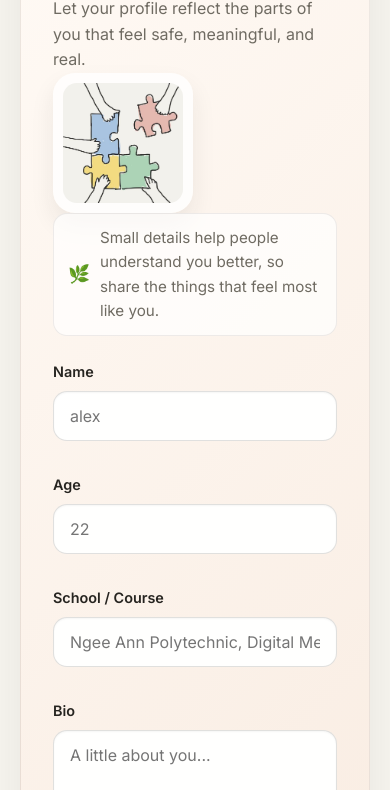
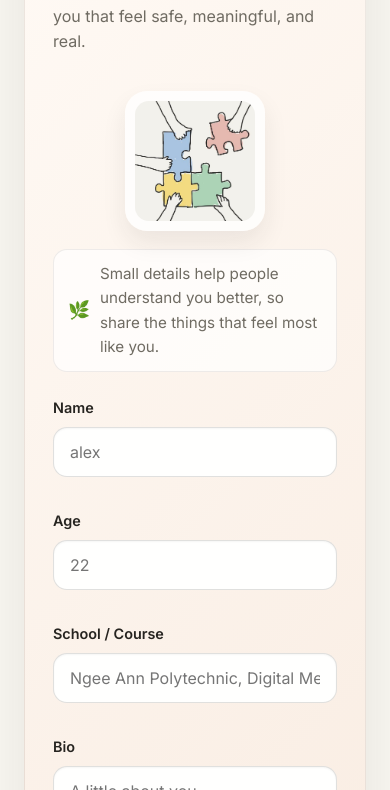
Before and after one commit to dylanxyz973/c240, a website: page frontend/profile.html in a window 390 px wide. Shown: the part 310-1100 px from the top of the page. Drawn offline with Linux system fonts and the light colour scheme.

Commit message:
fix margin in profile

```diff
--- a/frontend/styling.css
+++ b/frontend/styling.css
@@ -585,8 +585,8 @@ footer {
 
 .profile-container {
   max-width: 1080px;
-  margin: 42px auto 56px;
-  padding: 0 20px;
+  margin: 28px auto;
+  padding: 0 24px;
   box-sizing: border-box;
 }
 
@@ -594,7 +594,7 @@ footer {
   background: linear-gradient(135deg, #fffaf5 0%, #f7e8dc 100%);
   border: 1px solid rgba(38, 36, 32, 0.08);
   border-radius: 24px;
-  padding: 32px;
+  padding: 28px;
   box-shadow: 0 18px 45px rgba(38, 36, 32, 0.08);
   position: relative;
   overflow: hidden;
@@ -610,6 +610,14 @@ footer {
   pointer-events: none;
 }
 
+/* Layout wrapper for intro (heading + illustration) to keep margins tidy */
+.profile-intro {
+  display: flex;
+  align-items: center;
+  gap: 24px;
+  margin-bottom: 18px;
+}
+
 .profile-card-header {
   display: flex;
   align-items: flex-start;
@@ -692,6 +700,8 @@ footer {
   border-radius: 22px;
   background: rgba(255, 255, 255, 0.8);
   box-shadow: 0 12px 24px rgba(38, 36, 32, 0.08);
+  order: -1; /* show illustration to the left of the copy on wide screens */
+  margin-right: 22px;
 }
 
 .profile-illustration img {
@@ -972,13 +982,32 @@ footer {
 }
 
 @media (max-width: 520px) {
-  .hero { padding: 3rem 1.5rem 2rem; }
-  .features { grid-template-columns: 1fr; }
-  .steps { grid-template-columns: 1fr; }
-  .lumi-inner { flex-direction: column; align-items: flex-start; text-align: left; }
-}
-
-/* ---------- Suggested Friends ---------- */
+  .profile-intro {
+    flex-direction: column;
+    align-items: flex-start;
+  }
+
+  .profile-illustration {
+    width: 140px;
+    height: 140px;
+    order: 0; /* restore natural order on mobile */
+    margin-right: 0;
+    margin-top: 12px;
+    align-self: center;
+  }
+
+  .form-row {
+    flex-direction: column;
+    gap: 0;
+  }
+
+  .form-group-short {
+    flex: 0 0 100%;
+  }
+
+  .interests-grid {
+    grid-template-columns: 1fr;
+  }
 
 .friends-section {
   position: relative;
@@ -1967,3 +1996,5 @@ footer {
 }
 
 .matches-empty p { margin: 0; font-size: 0.95rem; }
+
+}
```
